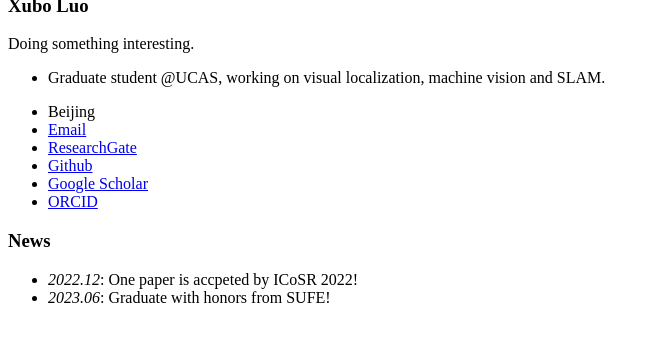
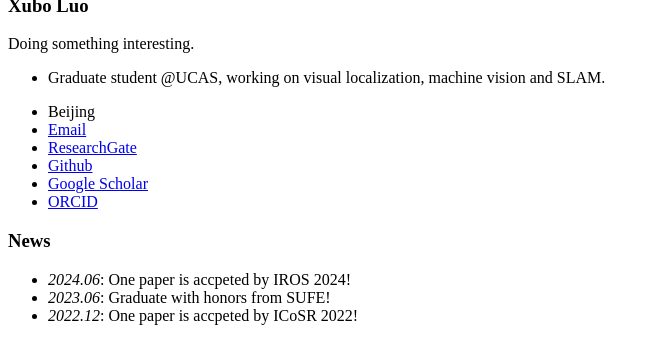
Before and after one commit to RayeRen/rayeren.github.io, a Jekyll site: the page built from _pages/includes/news.md, in a window 1280 px wide, cut to the strip 404-768 px from the top of the page. Shown: the whole strip, without its empty margins (0-660 px from the left). Built offline with Jekyll 4.4.1, drawn with Linux system fonts in a browser that asks for light colours; our own code applies the rules of GitHub Pages for plain Markdown files.

Commit message:
update pub

```diff
--- a/_pages/includes/news.md
+++ b/_pages/includes/news.md
@@ -1,4 +1,5 @@
 # News
 
+- _2024.06_: One paper is accpeted by IROS 2024!
+- _2023.06_: Graduate with honors from SUFE!
 - _2022.12_: One paper is accpeted by ICoSR 2022!
-- _2023.06_: Graduate with honors from SUFE!
```
Also changed, not shown: _pages/includes/pub.md (+3 -3 lines).
